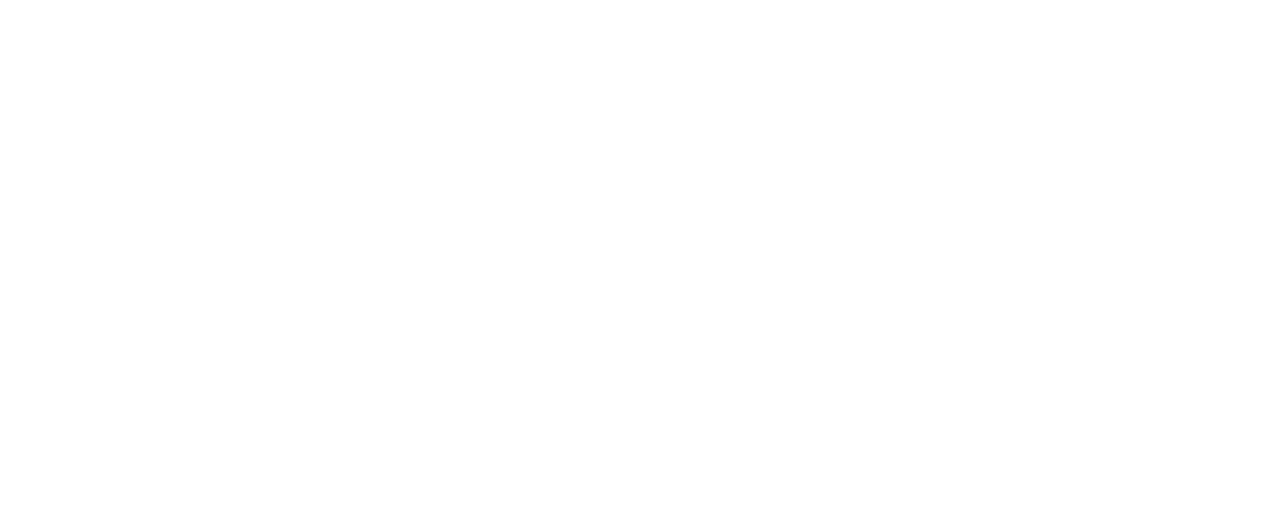
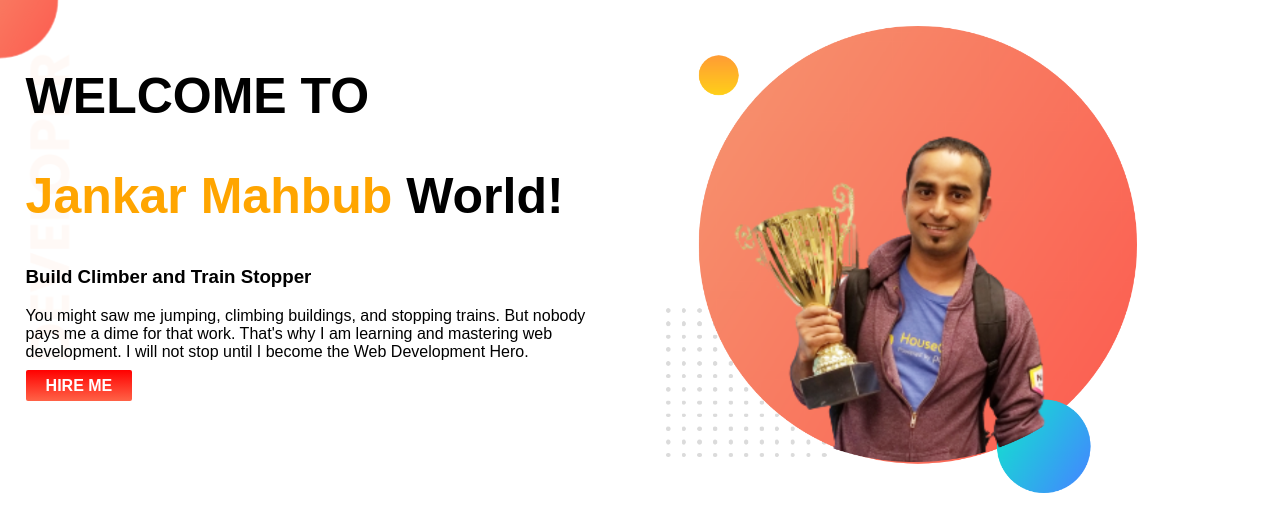
Before and after one commit to kamruzzaman1312/developer-portfolio, a plain HTML site: page index.html in a window 1280 px wide. Drawn offline with Linux system fonts and the light colour scheme.

Commit message:
top banner added

```diff
--- a/index.html
+++ b/index.html
@@ -5,9 +5,23 @@
     <meta http-equiv="X-UA-Compatible" content="IE=edge">
     <meta name="viewport" content="width=device-width, initial-scale=1.0">
     <title>kamruzzaman portfolio</title>
+    <link rel="preconnect" href="https://fonts.googleapis.com">
+    <link rel="preconnect" href="https://fonts.gstatic.com" crossorigin>
     <link rel="stylesheet" href="style.css">
 </head>
 <body>
+    <section class="top-banner">
+        <div class="half-width">
+            <h1>WELCOME TO </h1>
+            <h1> <span class="orange-color">Jankar Mahbub</span> World!</h1>
+            <h3>Build Climber and Train Stopper</h3>
+            <p>You might saw me jumping, climbing buildings, and stopping trains. But nobody pays me a dime for that work. That's why I am learning and mastering web development. I will not stop until I become the Web Development Hero.</p>
+            <a class="link-button" target="blank" href="https://www.linkedin.com/in/md-kamruzzaman-0685b4248/">HIRE ME</a>
+            </div>
+            <div class="half-width">
+                <img src="images/jankar-pic-with-bg.png" alt="">
+            </div>
+    </section>
 
 </body>
 </html>
--- a/style.css
+++ b/style.css
@@ -0,0 +1,32 @@
+body{
+    font-family: 'Poppins', sans-serif;
+    margin: 0;
+}
+h1{
+    font-size: 50px;
+}
+.orange-color{
+    color:orange;
+}
+section{
+    display: flex;
+}
+.half-width{
+    width: 50%;
+    padding: 2%;
+}
+.half-width img{
+    width: 80%;
+}
+.link-button{
+    text-decoration:none;
+    background-image: linear-gradient(red,tomato);
+    padding: 7px 20px;
+    border-radius: 2px;
+    color:white;
+    font-weight:bold;
+}
+.top-banner{
+    background-image:url(images/top-banner.png);
+    background-repeat: no-repeat;
+}
```
Also changed, not shown: images/dream-bg.png (added), images/exp-bg.png (added), images/jankar-pic-with-bg.png (added), images/jhankar.png (added), images/jhankar2.png (added), images/my-bg.png (added), images/my-bg2.png (added), images/top-banner.png (added), 7 other files.
